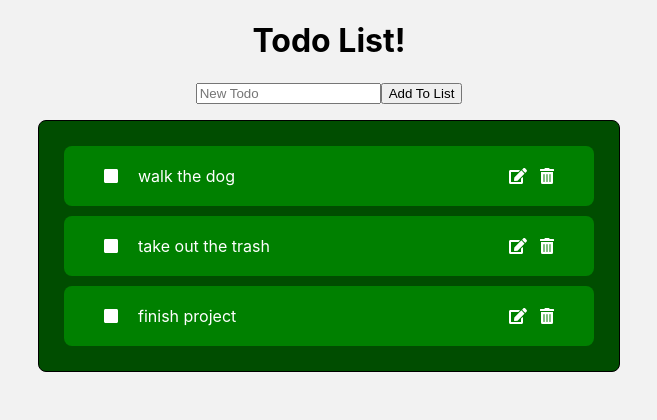
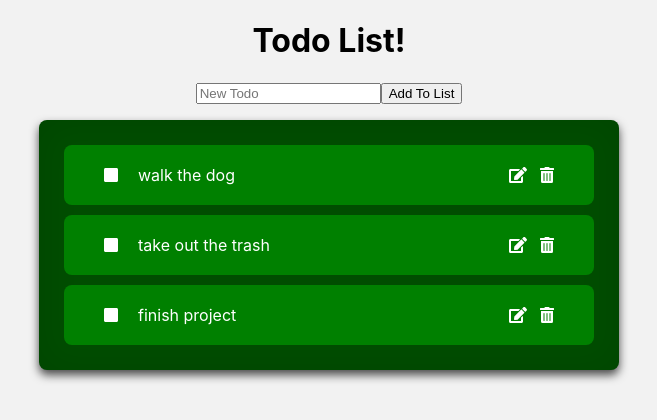
Before and after one commit to ryanfuhrman/todo-react, a React (Create React App) app: page / in a window 1280 px wide. Shown: the top 420 px of the page, without its empty margins (311-968 px from the left). Built offline with nearby package versions, Linux system fonts and the light colour scheme.

Commit message:
Added box shadow

```diff
--- a/src/TodoList.css
+++ b/src/TodoList.css
@@ -8,9 +8,9 @@
 
 .TodoList-list {
   list-style: none;
-  border: 1px solid black;
   width: 550px;
   background-color: #004d00;
   border-radius: 8px;
   padding: 15px;
+  box-shadow: 0 5px 10px rgba(0, 0, 0, 0.7), 0 0 40px rgba(0, 0, 0, 0.1) inset;
 }
```
